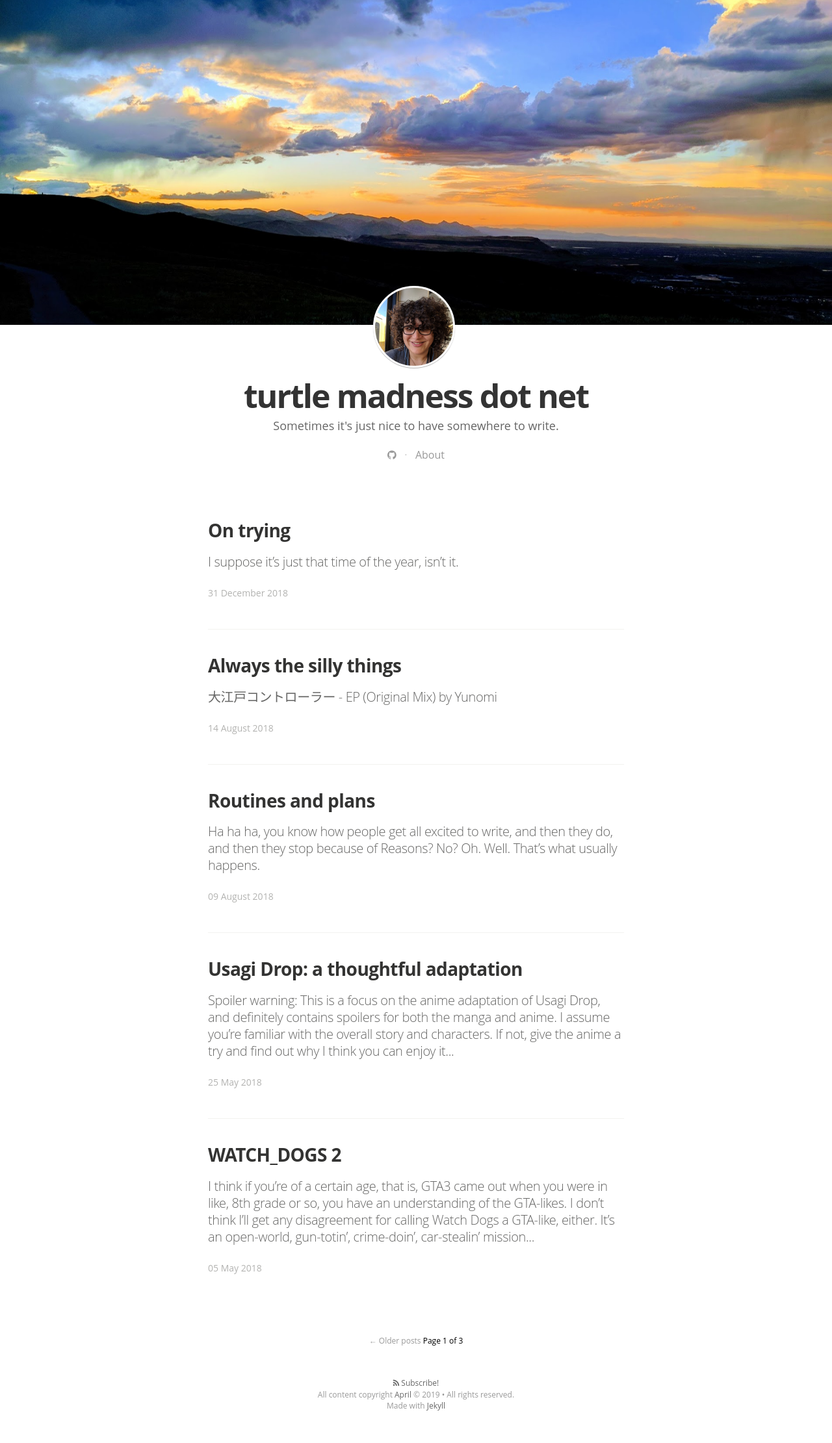
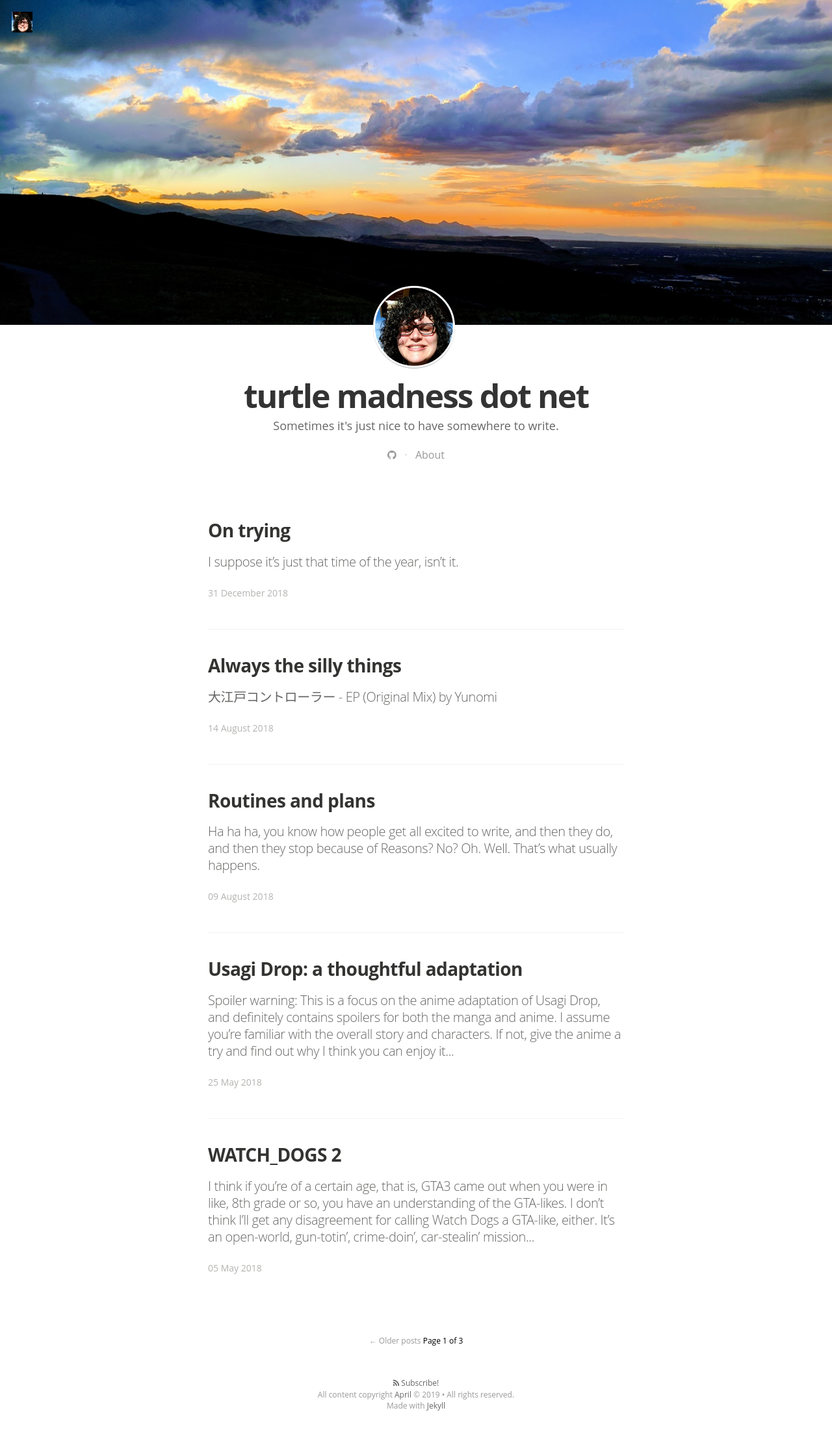
Before and after one commit to AprilElizabeth/aprilelizabeth.github.io, a Jekyll site: the page built from index.html, in a window 1280 px wide. Shown: the whole page at 65% size. Built offline with Jekyll 4.4.1, drawn with Linux system fonts in a browser that asks for light colours; nearby versions of some CDN libraries; some web fonts are replaced; the list of posts is cut into pages by our own code.

Commit message:
Update the author's picture

```diff
--- a/_config.yml
+++ b/_config.yml
@@ -9,8 +9,8 @@ description: >
    Sometimes it's just nice to have somewhere to write.
 
 #blog logo
-logo: "/assets/images/yrstruly.jpg"
-#float_logo: false # true, false (default)
+logo: "/assets/images/bikegirl.jpg"
+float_logo: true # true, false (default)
 
 # blog cover
 cover: "/assets/images/mountaintop_header.jpg"
--- a/css/main.sass
+++ b/css/main.sass
@@ -45,7 +45,7 @@ body
   top: 10px
   width: $rs*3
   height: $rs*3
-  background-color: #000
+  background-color: #0000
   overflow: hidden
   z-index: 99
   .logo
```
Also changed, not shown: assets/images/bikegirl.jpg (added).
